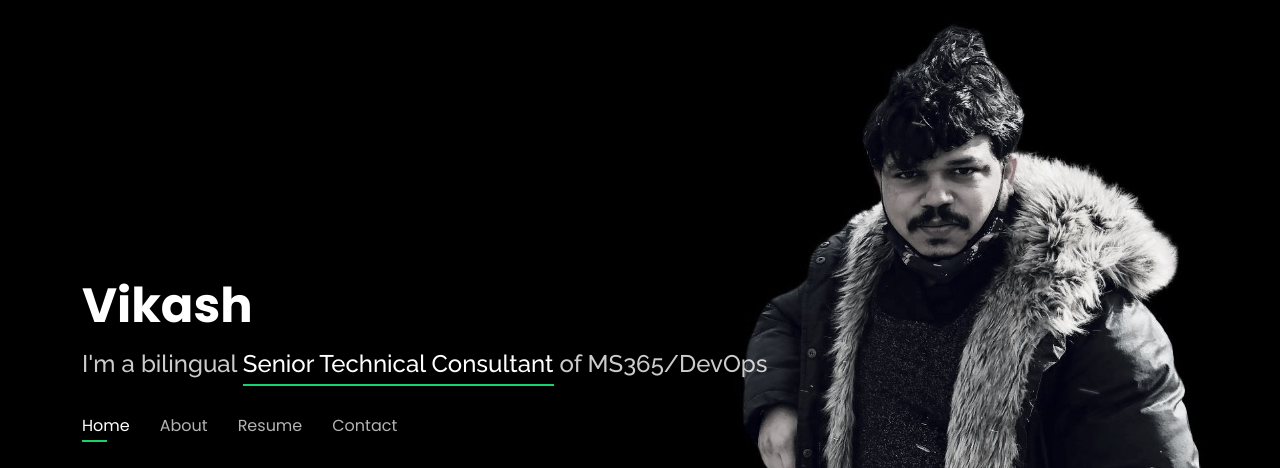
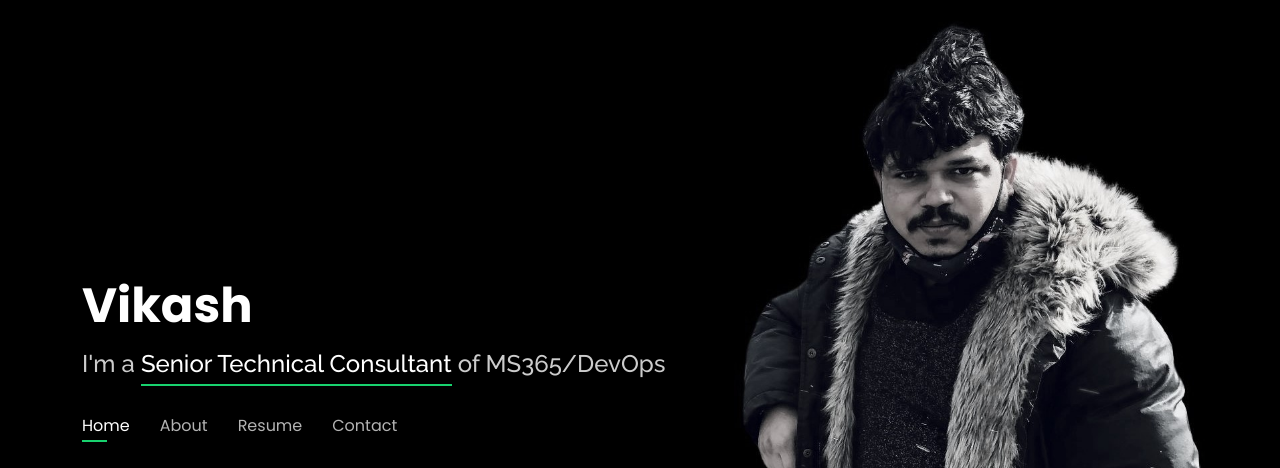
Before and after one commit to katvik001/WebDev, a plain HTML site: page index.html in a window 1280 px wide. Shown: the top 468 px of the page. Drawn offline with nearby package versions, Linux system fonts and the light colour scheme.

Commit message:
updated readme txt

```diff
--- a/index.html
+++ b/index.html
@@ -46,7 +46,7 @@
       <h1><a href="index.html">Vikash</a></h1>
       <!-- Uncomment below if you prefer to use an image logo -->
       <!-- <a href="index.html" class="mr-auto"><img src="assets/img/logo.png" alt="" class="img-fluid"></a> -->
-      <h2>I'm a bilingual <span>Senior Technical Consultant</span> of MS365/DevOps</h2>
+      <h2>I'm a <span>Senior Technical Consultant</span> of MS365/DevOps</h2>
 
       <nav id="navbar" class="navbar">
         <ul>
```
Also changed, not shown: Readme.txt.
